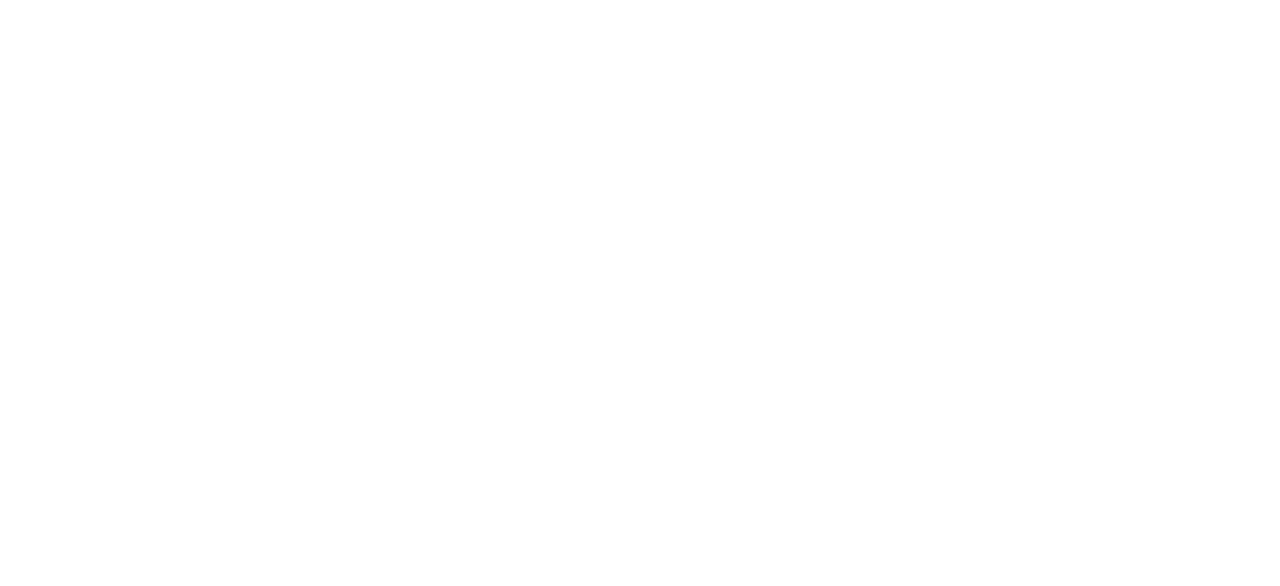
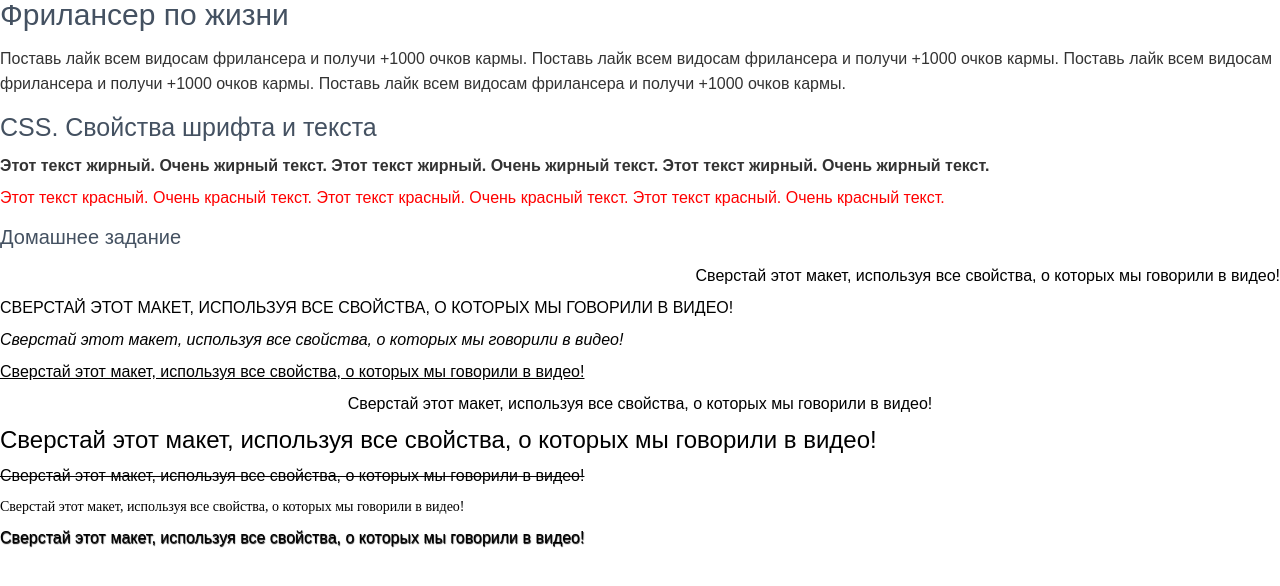
Before and after one commit to Dodge164/HTML, a plain HTML site: page Lession1/index.html in a window 1280 px wide. Drawn offline with Linux system fonts and the light colour scheme.

Commit message:
Completed
done

```diff
--- a/Lession1/index.html
+++ b/Lession1/index.html
@@ -1,11 +1,71 @@
 <!DOCTYPE html>
-<html lang="en">
+<html lang="ru">
 <head>
-    <meta charset="UTF-8">
-    <meta name="viewport" content="width=device-width, initial-scale=1.0">
-    <title>Document</title>
+    <title>CSS. Часть №2 (Свойства текста и шрифта)</title>
+    <link rel="stylesheet" href="style.css">
+    <meta http-equiv="Content-type" content="text/html;charset=UTF-8" />
 </head>
+
 <body>
-    <p class="test"></p>
+  <h1>
+    Фрилансер по жизни
+  </h1>
+  <br />
+  <p class="text">
+    Поставь лайк всем видосам фрилансера и получи +1000 очков кармы. Поставь лайк всем видосам фрилансера и получи +1000 очков кармы. Поставь лайк всем видосам фрилансера и получи +1000 очков кармы. Поставь лайк всем видосам фрилансера и получи +1000 очков кармы.
+  </p>
+  <br />
+  <h2>
+   CSS. Свойства шрифта и текста
+  </h2>
+  <br />
+  <p class="bold">
+    Этот текст жирный. Очень жирный текст. Этот текст жирный. Очень жирный текст. Этот текст жирный. Очень жирный текст.
+  </p>
+  <br />
+  <p class="red">
+    Этот текст красный. Очень красный текст. Этот текст красный. Очень красный текст. Этот текст красный. Очень красный текст.
+  </p>
+  <br />
+  <h3>
+Домашнее задание
+  </h3>
+  <br />
+   <p class="textright">
+    Сверстай этот макет, используя все свойства, о которых мы говорили в видео!
+  </p>
+  <br />
+  <p class="uppercase">
+    Сверстай этот макет, используя все свойства, о которых мы говорили в видео!
+  </p>
+  <br />
+  <p class="italic">
+    Сверстай этот макет, используя все свойства, о которых мы говорили в видео!
+  </p>
+  <br />
+  <p class="underline">
+    Сверстай этот макет, используя все свойства, о которых мы говорили в видео!
+  </p>
+  <br />
+  <p class="textcenter">
+   Сверстай этот макет, используя все свойства, о которых мы говорили в видео!
+ </p>
+ <br />
+ <p class="text24">
+  Сверстай этот макет, используя все свойства, о которых мы говорили в видео!
+</p>
+<br />
+  <p class="line-through">
+    Сверстай этот макет, используя все свойства, о которых мы говорили в видео!
+  </p>
+  <br/>
+  <p class="text14">
+   Сверстай этот макет, используя все свойства, о которых мы говорили в видео!
+ </p>
+  <br />
+  <p class="shadow">
+    Сверстай этот макет, используя все свойства, о которых мы говорили в видео!
+  </p>
+  <br />
 </body>
 </html>
--- a/Lession1/style.css
+++ b/Lession1/style.css
@@ -0,0 +1,102 @@
+*{
+    padding: 0;
+    margin: 0;
+    border: 0;
+}
+
+*,*:before, *:after{
+    -moz-box-sizing: border-box;
+    -webkit-box-sizing: border-box;
+    box-sizing: border-box;
+}
+:focus, :activate{outline: none;}
+a:focus, a:active{outline: none;}
+
+nav, footer, header, aside {display: block;}
+
+html, body{
+    height: 100%;
+    width: 100%;
+    font-size: 100%;
+    line-height: 1;
+    font-size: 14 px;
+    -ms-text-size-adjust: 100%;
+    -moz-text-size-adjust: 100%;
+    -webkit-text-size-adjust: 100%;
+}
+input, button, textarea{font-family: inherit;}
+
+input::-ms-clearclear{display: none;}
+button{cursor: pointer;}
+button ::-moz-focus-inner{padding: 0; border: 0;}
+a, a:visited{text-decoration: none;}
+a:hover{text-decoration: none;}
+ul li{list-style: none;}
+img{vertical-align: top;}
+
+h1,h2,h3,h4,h5,h6{font-size: inherit; font-weight: 400;}
+
+body {
+font-family: Arial, "Helvetica Neue", Helvetica, sans-serif;
+}
+
+h1 {
+    font-size: 30px;
+    line-height: 1;
+    color: #445161;
+}
+.text {
+        line-height: 25px;
+        color: #333333;
+}
+
+h2 {
+    font-size: 25px;
+    line-height: 30px;
+    color: #445161;
+}
+
+.bold {
+    color: #333333;
+    font-weight: 700;
+}
+
+.red {
+    color: red;
+}
+
+
+h3 {
+    color: #445161;
+    font-size: 20px;
+    line-height: 30px;
+}
+
+.textright {
+    text-align: right;
+}
+.uppercase {
+    text-transform: uppercase;
+}
+.italic {
+    font-style: italic;
+}
+.underline {
+    text-decoration: underline;
+}
+.textcenter {
+    text-align: center;
+}
+.text24 {
+    font-size: 24px;
+}
+.line-through {
+    text-decoration: line-through;
+}
+.text14 {
+    font-size: 14px;
+    font-family: 'Times New Roman', Times, serif
+}
+.shadow {
+    text-shadow: 0.5px 0.9px 1px black;
+}
```
